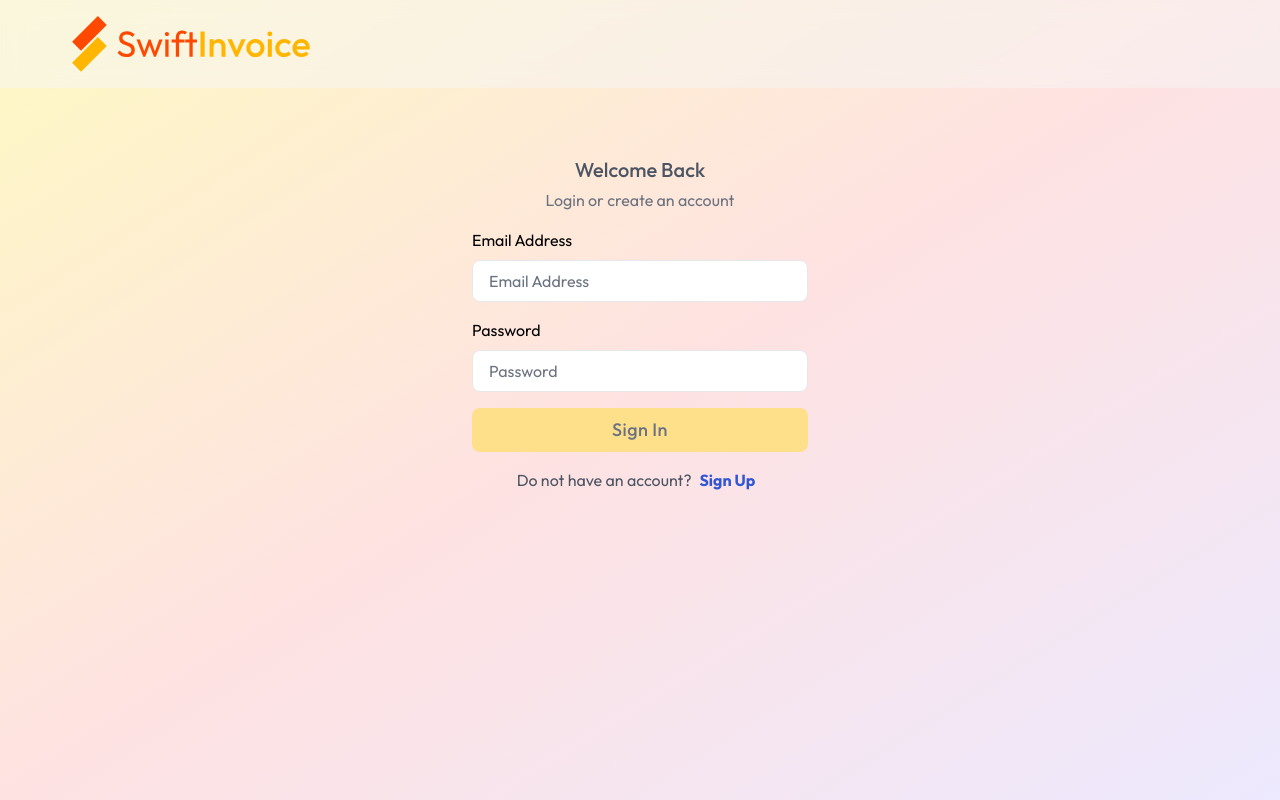
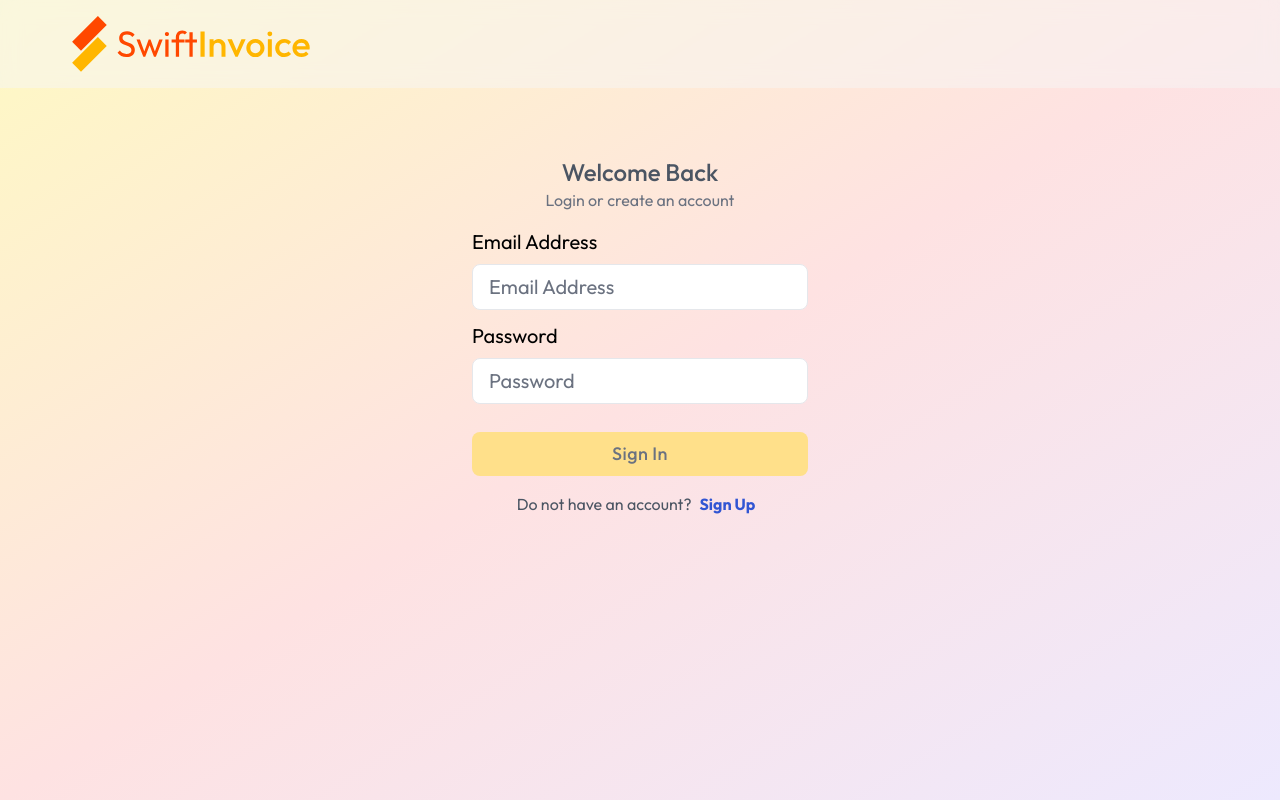
Before and after one commit to Jude-dev46/swiftinvoice, a Next.js app: page /auth/login in a window 1280 px wide. Built offline with nearby package versions, Linux system fonts and the light colour scheme.

Commit message:
updated auth input

```diff
--- a/app/auth/login/page.js
+++ b/app/auth/login/page.js
@@ -90,16 +90,16 @@ const Login = () => {
         <div className="flex justify-center">
           <div className="w-full max-w-sm mx-auto overflow-hidden rounded-lg absolute top-32">
             <div className="px-6 py-4">
-              <h3 className="mt-3 text-xl font-medium text-center text-gray-600">
+              <h3 className="mt-3 text-2xl font-medium text-center text-gray-600">
                 Welcome Back
               </h3>
 
-              <p className="mt-1 text-center text-gray-500">
+              <p className="text-md text-center text-gray-500">
                 Login or create an account
               </p>
 
-              <form onSubmit={loginHandler}>
-                <div className="w-full mt-4">
+              <form onSubmit={loginHandler} className="mt-4">
+                <div className="my-input flex flex-col w-full text-black text-lg lg:text-xl my-3">
                   <label htmlFor="email" className="text-black">
                     Email Address
                   </label>
@@ -120,7 +120,7 @@ const Login = () => {
                   )}
                 </div>
 
-                <div className="w-full mt-4">
+                <div className="my-input flex flex-col w-full text-black text-lg lg:text-xl my-3">
                   <label htmlFor="password" className="text-black">
                     Password
                   </label>
```
